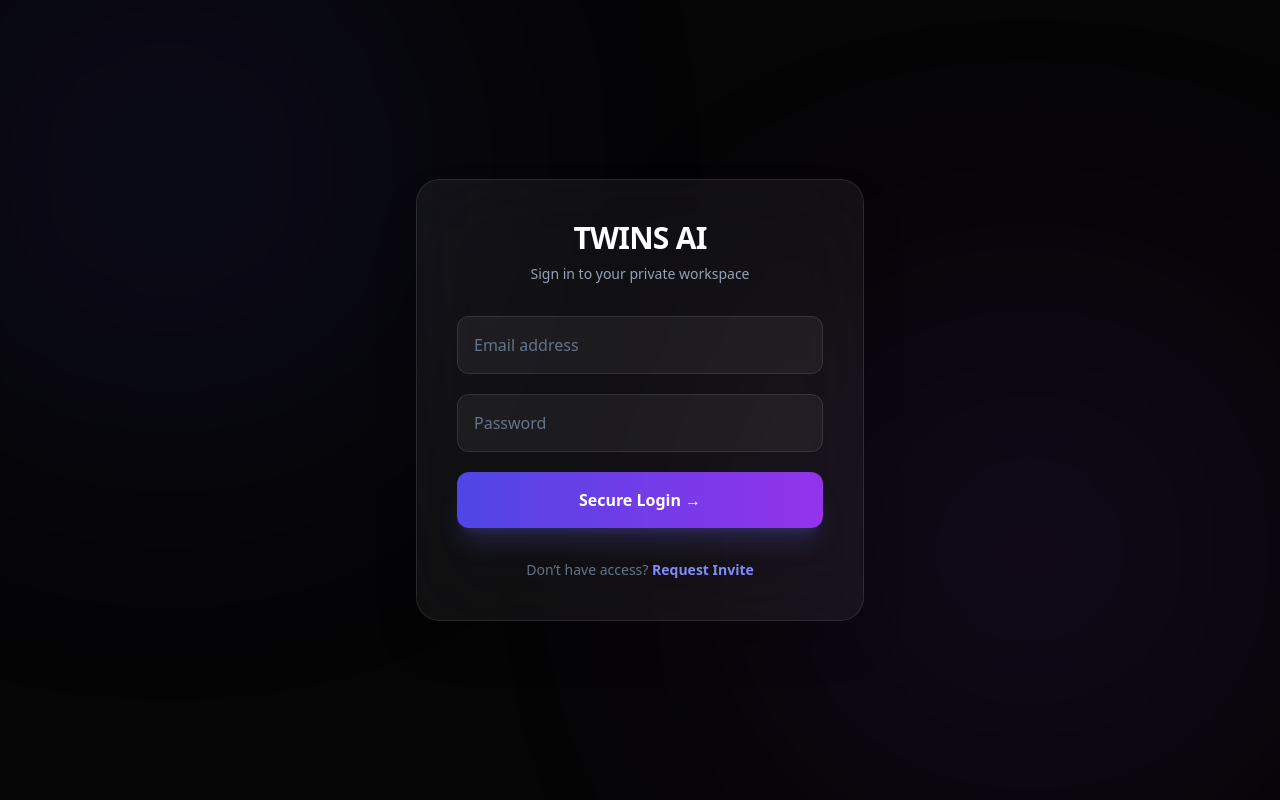
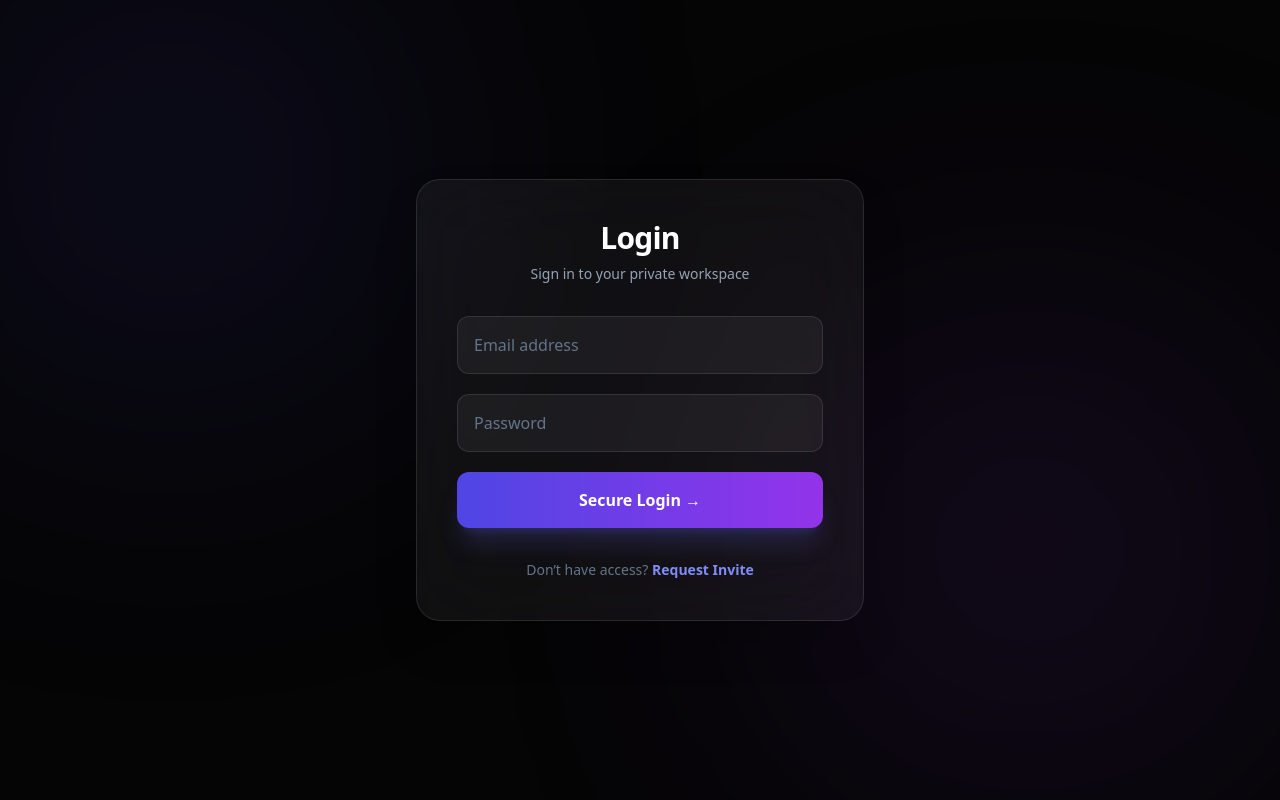
Before and after one commit to prince26022005/team-task-manager, a Django app: page / in a window 1280 px wide. Run offline with Django 5.2, Linux system fonts and the light colour scheme; some libraries are stand-ins or nearby versions.

Commit message:
fix root structure

```diff
--- a/team-task-manager-main/templates/login.html
+++ b/team-task-manager-main/templates/login.html
@@ -9,7 +9,7 @@
     <div class="relative z-10 w-full max-w-md bg-white/5 backdrop-blur-2xl border border-white/10 p-8 md:p-10 rounded-3xl shadow-2xl">
 
         <div class="text-center mb-8">
-            <h2 class="text-3xl font-bold text-white tracking-tight">TWINS AI</h2>
+            <h2 class="text-3xl font-bold text-white tracking-tight">Login</h2>
             <p class="text-slate-400 mt-2 text-sm">Sign in to your private workspace</p>
         </div>
 
```
